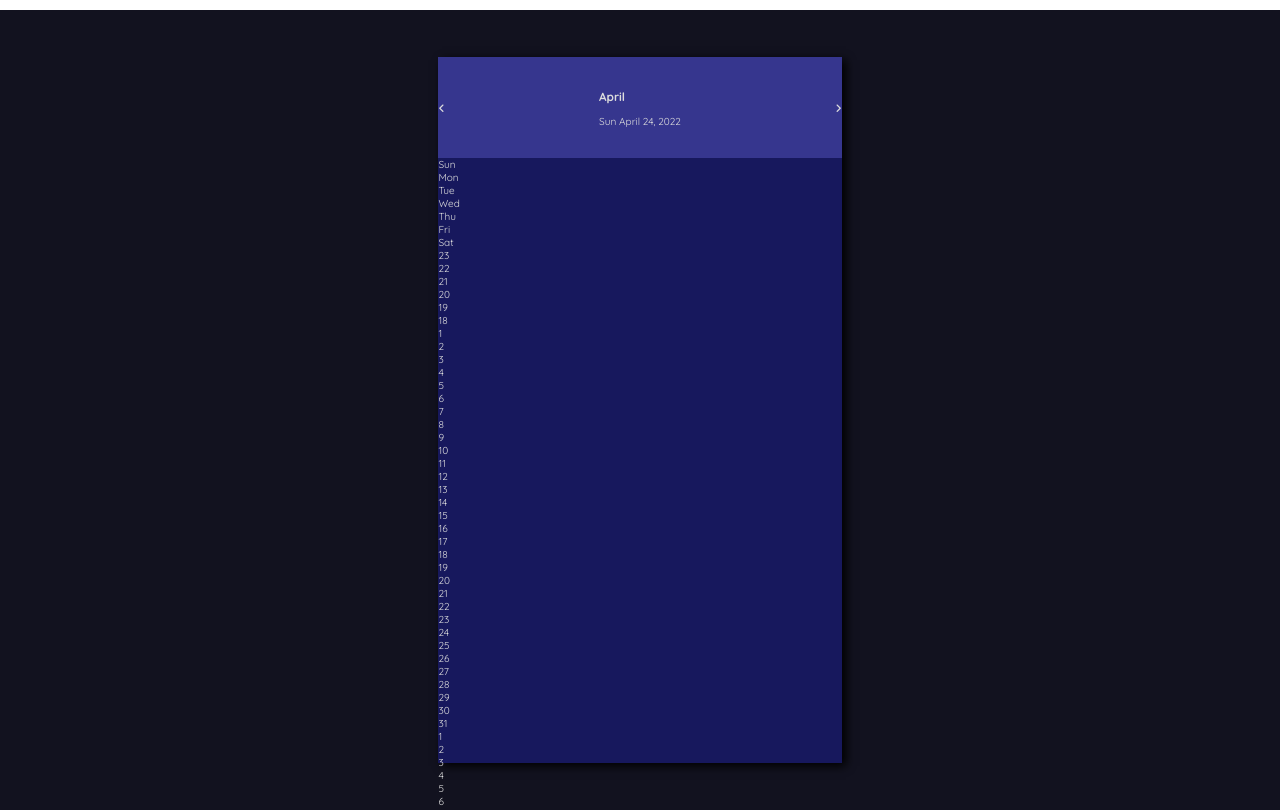
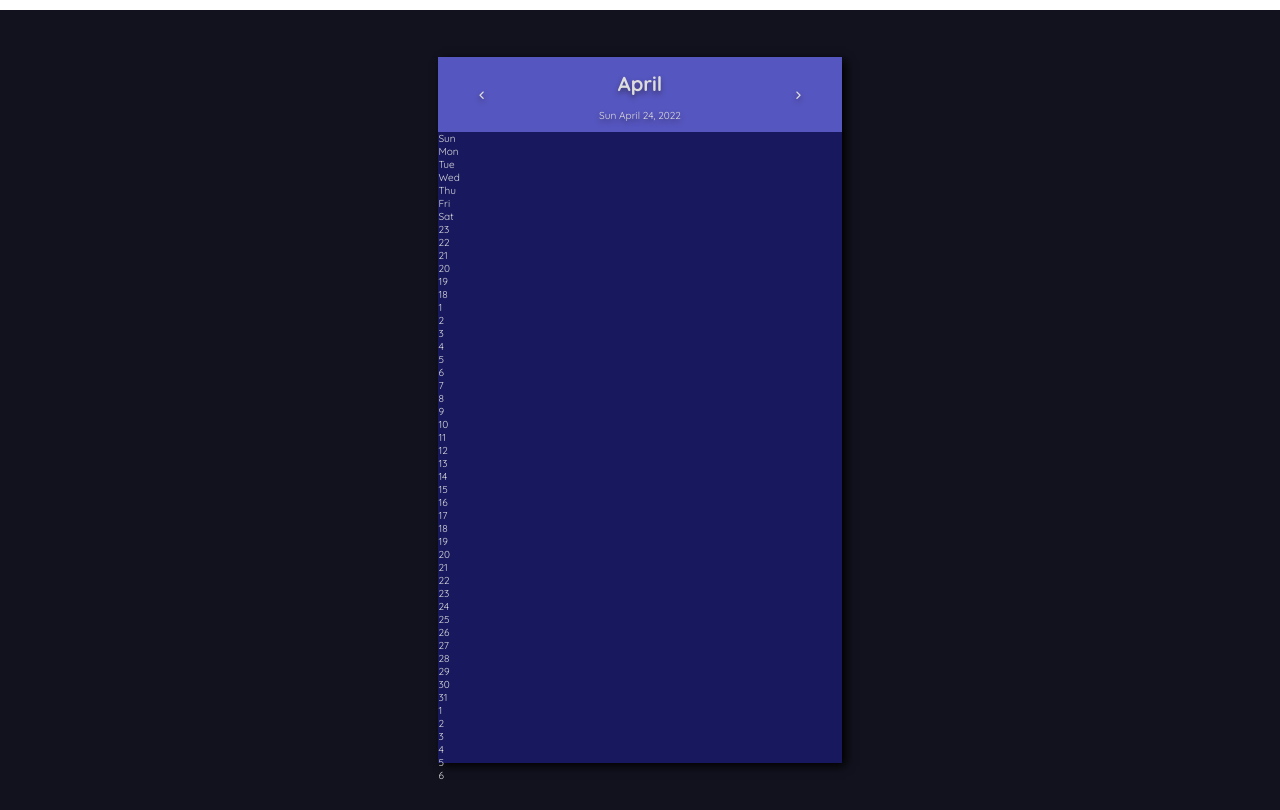
Before and after one commit to taaaaa111/Calendar, a plain HTML site: page index.html in a window 1280 px wide. Shown: the part 42-852 px from the top of the page. Drawn offline with Linux system fonts and the light colour scheme.

Commit message:
css update

```diff
--- a/index.html
+++ b/index.html
@@ -18,7 +18,7 @@
             <div class="month">
                 <i class="fas fa-angle-left prev"></i>
                 <div class="date">
-                    <h3>April</h3>
+                    <h1>April</h1>
 
                     <p>Sun April 24, 2022</p>
                 </div>
--- a/style.css
+++ b/style.css
@@ -22,16 +22,17 @@ html{
     background-color: rgb(23, 24, 93);
     width: 40em;
     height: 70em;
-    box-shadow: 0.4em 0.3em 0.9em black;
+    box-shadow: 0.4em 0.3em 0.9em rgb(0, 0, 0);
 }
 
 .month{
-    background-color: rgb(54, 54, 142);
+    background-color: rgb(86, 86, 192);
+    /* width: 100%;
+    height: 10em; */
     display: flex;
     justify-content: space-between;
     align-items: center;
-    width: 100%;
-    height: 10em;
-    padding: 0  0em;
-
+    text-align: center;
+    padding: 0 4em;
+    text-shadow: 0 0.3rem 0.5rem rgba(31, 26, 26, 0.5);
 }
```
